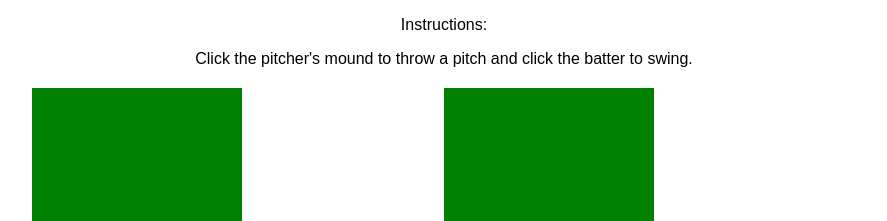
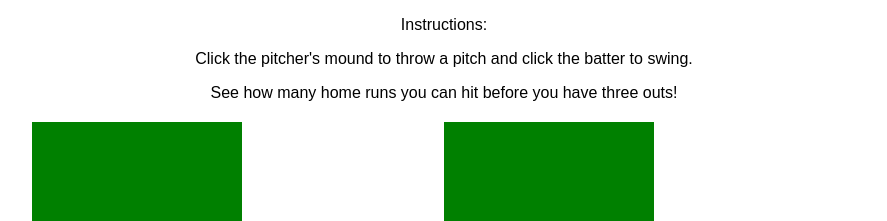
Before and after one commit to khobster/softballstarshomerunderby, a plain HTML site: page index.html in a window 1280 px wide. Shown: the top 221 px of the page, without its empty margins (196-1083 px from the left). Drawn offline with Linux system fonts and the light colour scheme.

Commit message:
Update and rename field.html to index.html

```diff
--- a/field.html
+++ b/index.html
@@ -12,6 +12,7 @@
 <body>
     <p>Instructions:</p>
     <p>Click the pitcher's mound to throw a pitch and click the batter to swing.</p>
+    <p>See how many home runs you can hit before you have three outs!</p>
     <div id="field"></div>
     <script>
         document.addEventListener('DOMContentLoaded', () => {
```
